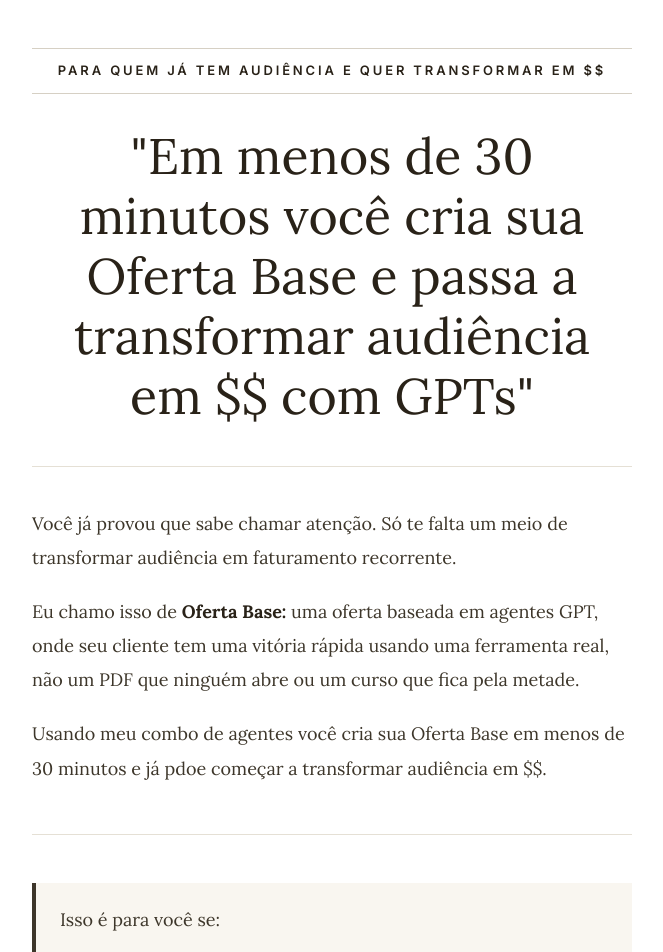
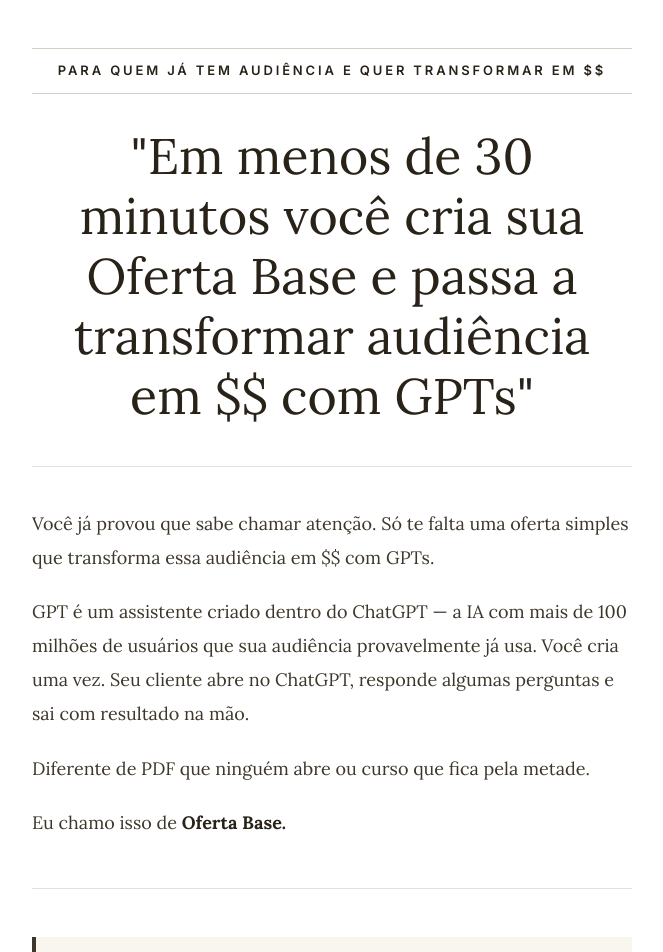
Before and after one commit to felipepavao/felipepavao, a React (Vite) app: page / in a window 1280 px wide. Shown: the top 952 px of the page, without its empty margins (308-971 px from the left). Built offline with nearby package versions, Linux system fonts and the light colour scheme; no server answers.

Commit message:
Rewrite homepage opening: explain GPT via ChatGPT, contrast with PDF/course
- First line echos H1 promise (audiência em $$ com GPTs)
- Second paragraph explains what GPT is, anchors on ChatGPT credibility
- Third paragraph reinforces contrast vs PDF/course
- Cleaner flow from headline to body

```diff
--- a/src/pages/HomePage.jsx
+++ b/src/pages/HomePage.jsx
@@ -103,11 +103,17 @@ export default function HomePage() {
       {/* ── ABERTURA ── */}
       <div className="space-y-5 font-body text-[18px] leading-[1.9] text-ink-800">
         <p>
-          Você já provou que sabe chamar atenção. Só te falta um meio de transformar audiência em faturamento recorrente.</p>
+          Você já provou que sabe chamar atenção. Só te falta uma oferta simples que transforma essa audiência em $$ com GPTs.
+        </p>
         <p>
-          Eu chamo isso de <strong className="text-ink-900">Oferta Base:</strong> uma oferta baseada em agentes GPT, onde seu cliente tem uma vitória rápida usando uma ferramenta real, não um PDF que ninguém abre ou um curso que fica pela metade.
+          GPT é um assistente criado dentro do ChatGPT — a IA com mais de 100 milhões de usuários que sua audiência provavelmente já usa. Você cria uma vez. Seu cliente abre no ChatGPT, responde algumas perguntas e sai com resultado na mão.
         </p>
-        <p>Usando meu combo de agentes você cria sua Oferta Base em menos de 30 minutos e já pdoe começar a transformar audiência em $$.</p>
+        <p>
+          Diferente de PDF que ninguém abre ou curso que fica pela metade.
+        </p>
+        <p>
+          Eu chamo isso de <strong className="text-ink-900">Oferta Base.</strong>
+        </p>
       </div>
 
       <hr className="my-8 sm:my-12 border-ink-200" />
```
